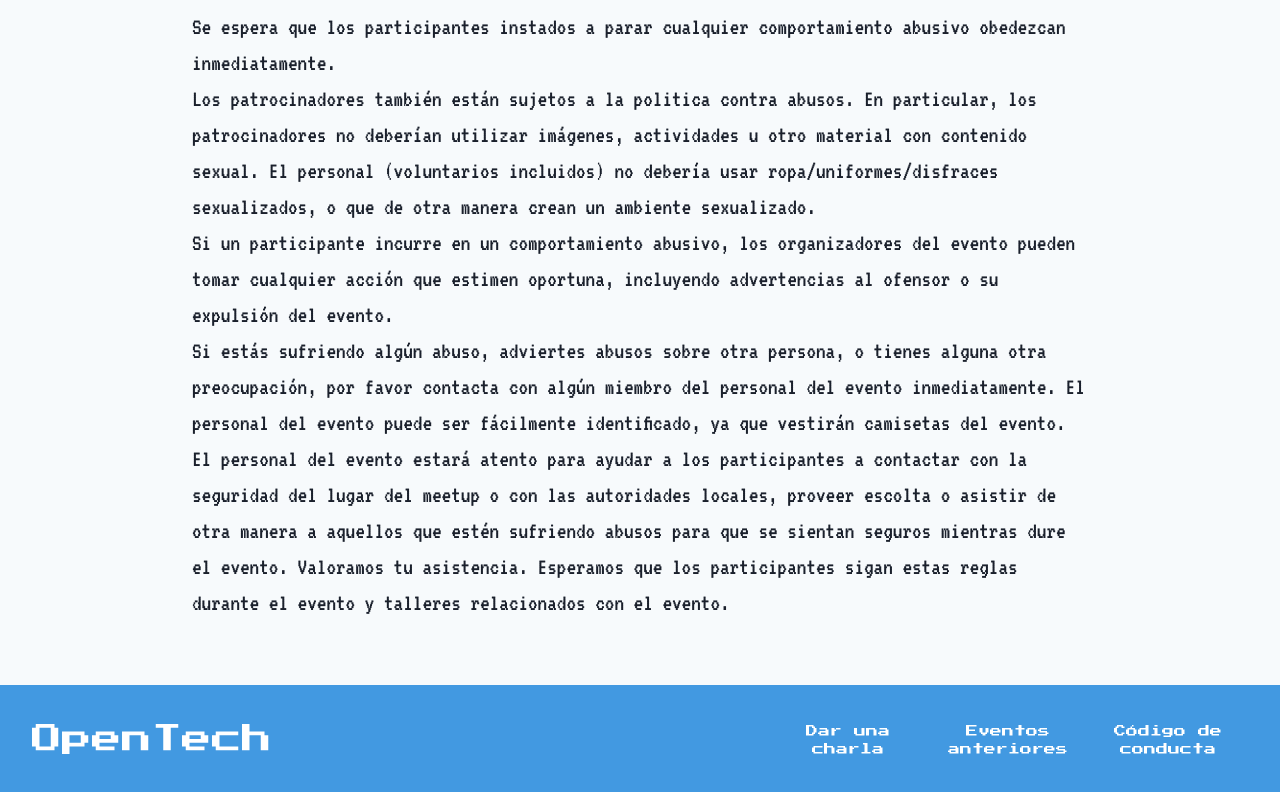
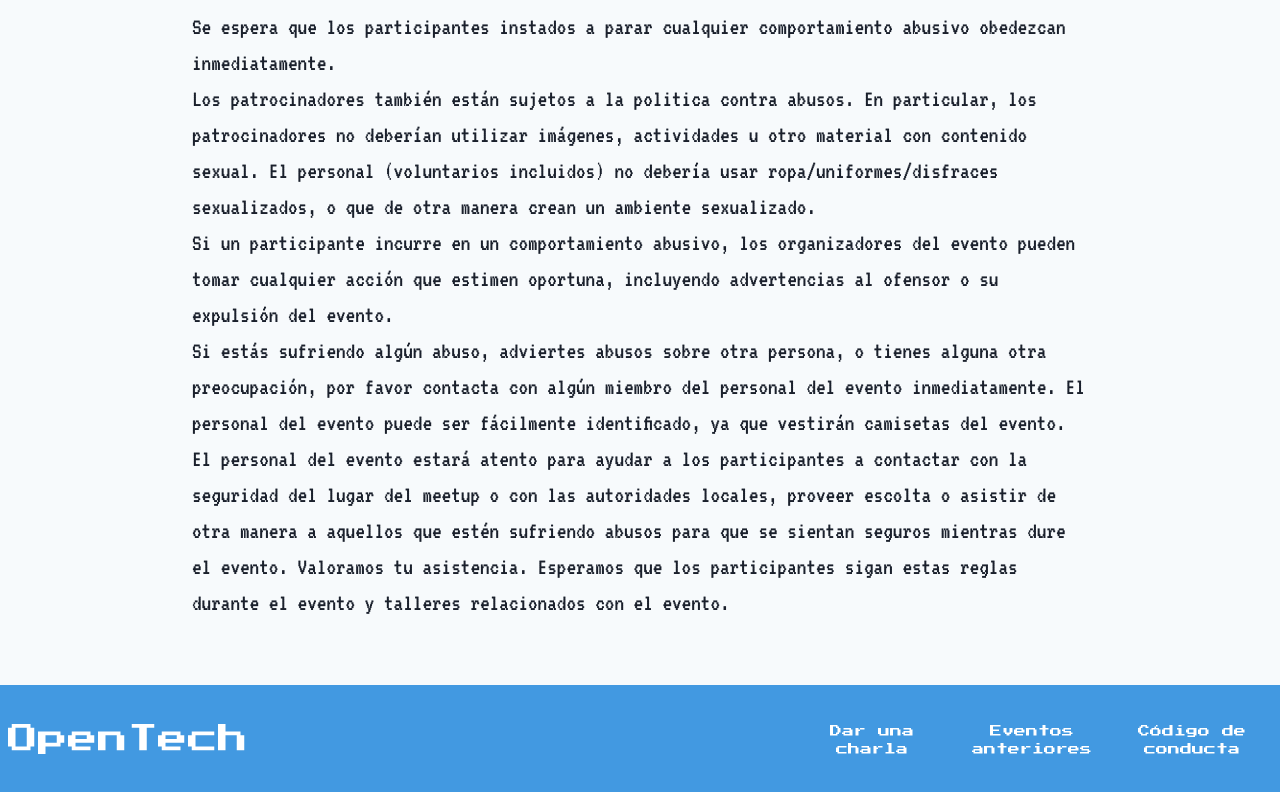
Before and after one commit to opentech-pe/opentech.pe, a Next.js app: page /code-of-conduct in a window 1280 px wide. Shown: the part 1080-1872 px from the top of the page. Built offline with nearby package versions, Linux system fonts and the light colour scheme.

Commit message:
Update footer.js

```diff
--- a/components/footer.js
+++ b/components/footer.js
@@ -2,7 +2,7 @@ import Link from "next/link";
 
 export default function Footer() {
   return (
-    <footer className="text-white bg-blue-500 font-big py-3 px-8 md:py-8">
+    <footer className="text-white bg-blue-500 font-big py-3 px-2 md:py-8">
       <nav className="flex justify-between item-center mx-auto">
         <ul className="mr-3 text-2xl md:text-3xl">
           <li>
```
